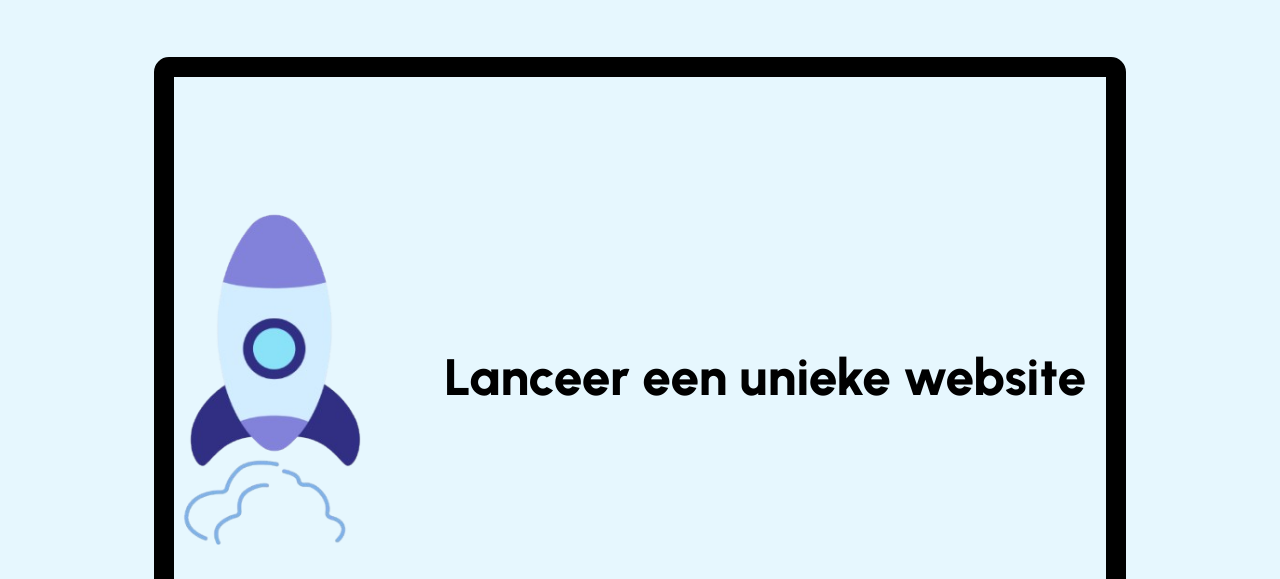
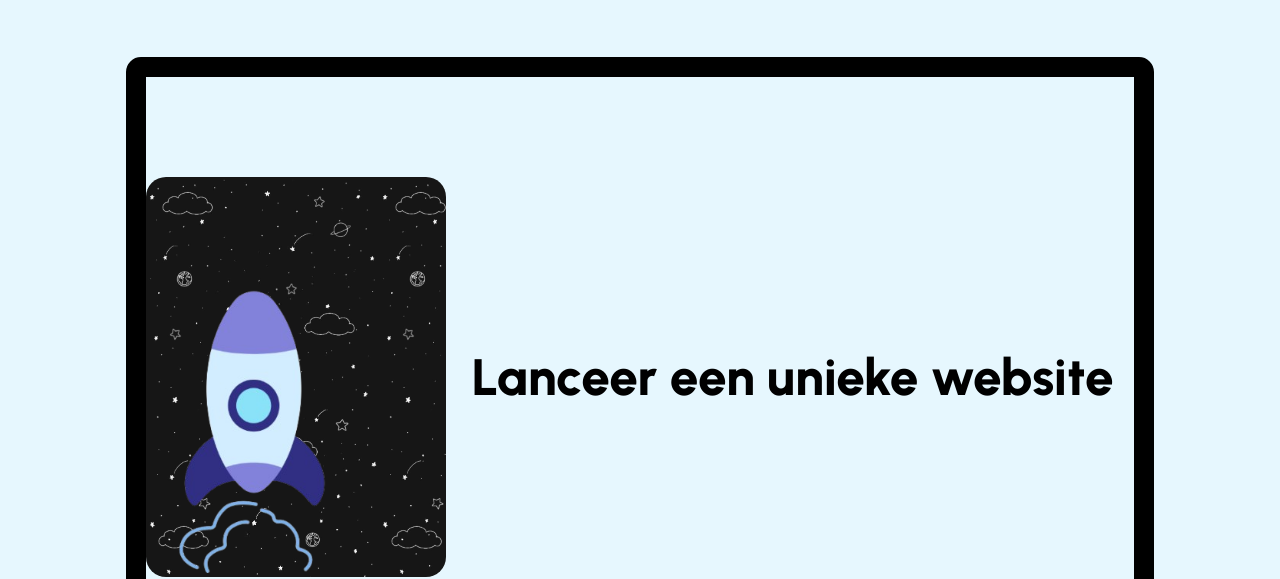
Before and after one commit to shifucreations/portfoliosite, a plain HTML site: page index.html in a window 1280 px wide. Shown: the part 246-825 px from the top of the page. Drawn offline with nearby package versions, Linux system fonts and the light colour scheme.

Commit message:
fixed background rocket

```diff
--- a/resources/style.css
+++ b/resources/style.css
@@ -119,12 +119,23 @@ a:hover {
   text-align: center;
   font-size: 3.2em;
   padding-right: 20px;
+  padding-left: 25px;
+}
+
+.herosection #computerscreen #imagebox{
+  height: 400px;
+  width: 300px;
+  border-radius: 20px;
+  background-image: url(../resources/images/download\ \(8\).jpeg);
+  background-size: contain;
+  background-attachment: fixed;
+  align-content: flex-end;
 }
 
 .herosection #computerscreen #imagebox img{
-  height: 340px;
-  width: 200px;
-  padding-right: 70px;
+  height: 290px;
+  width: 165px;
+  margin-left: 25px;
 }
 
 #stand{
```
